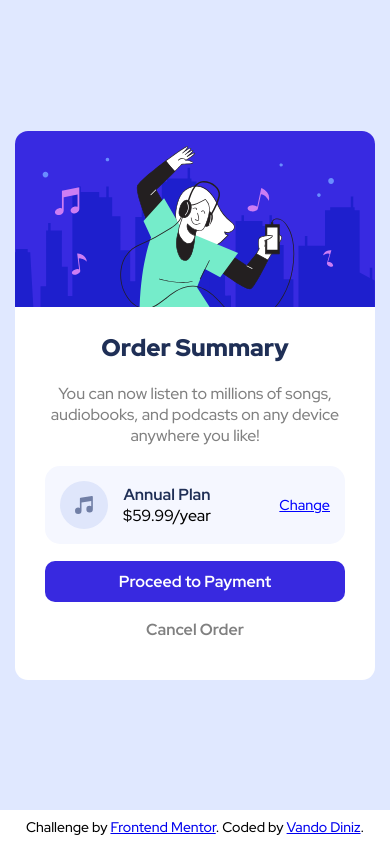
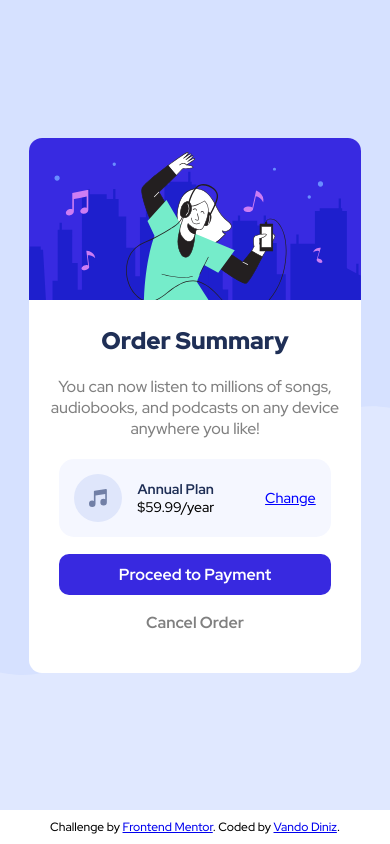
Before and after one commit to vandodiniz/FrontendMentor-003-OrderSummary, a plain HTML site: page index.html in a window 390 px wide. Drawn offline with Linux system fonts and the light colour scheme.

Commit message:
code done

```diff
--- /dev/null
+++ b/css/responsive.css
@@ -0,0 +1,39 @@
+@media (max-width: 400px) {
+
+    body {
+        background-color: var(--PaleBlue);
+        background-image: url(../images/pattern-background-mobile.svg);
+        background-position: center top;
+        background-repeat: no-repeat;
+        background-size: 100% 80vh;
+    }
+
+    .card {
+        width: 85%;
+    }
+
+    .card .card-payment {
+        font-size: 14px;
+    }
+
+    footer {
+        font-size: 12px;
+    }
+}
+
+@media (max-width: 376px) {
+    .card .card-resume p {
+    padding: 20px 30px;
+    color: gray;
+    }
+}
+
+@media (min-height: 1000px) {
+    body {
+        background-color: var(--PaleBlue);
+        background-image: url(../images/pattern-background-mobile.svg);
+        background-position: center top;
+        background-repeat: no-repeat;
+        background-size: 100% 60%;
+    }
+}
--- a/css/style.css
+++ b/css/style.css
@@ -20,11 +20,16 @@ body {
     grid-template-columns: 1fr;
     grid-template-rows: 96vh 4vh;
     font-family: 'Red Hat Display', sans-serif;
-    font-size: 16px
+    font-size: 16px;
+
+    background-color: var(--PaleBlue);
+    background-image: url(../images/pattern-background-desktop.svg);
+    background-position: center top;
+    background-repeat: no-repeat;
+    background-size: 100% 60%;
 }
 
 main {
-    background-color: var(--PaleBlue);
     display: flex;
     justify-content: center;
     align-items: center;
@@ -88,6 +93,7 @@ main {
 .card .card-footer {
     margin: 10px 30px 30px;
 }
+
 .card .card-footer a{
     display: block;
     width: 100%;
@@ -118,10 +124,6 @@ main {
     color: black;
 }
 
-
-
-
-
 footer {
     display: flex;
     justify-content: center;
--- a/index.html
+++ b/index.html
@@ -6,6 +6,7 @@
 
   <link rel="icon" type="image/png" sizes="32x32" href="./images/favicon-32x32.png">
   <link rel="stylesheet" href="css/style.css">
+  <link rel="stylesheet" href="css/responsive.css">
 
   <title>Frontend Mentor | Order summary card</title>
 
```
Also changed, not shown: 4 other files.
